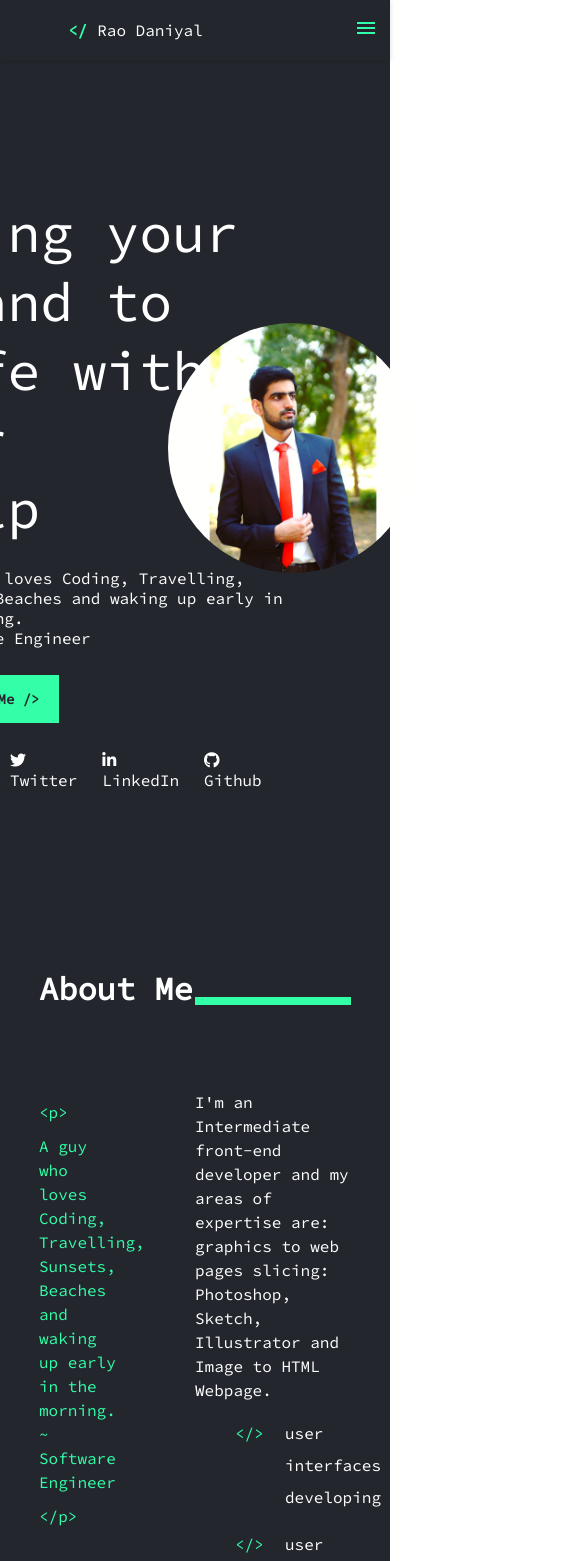
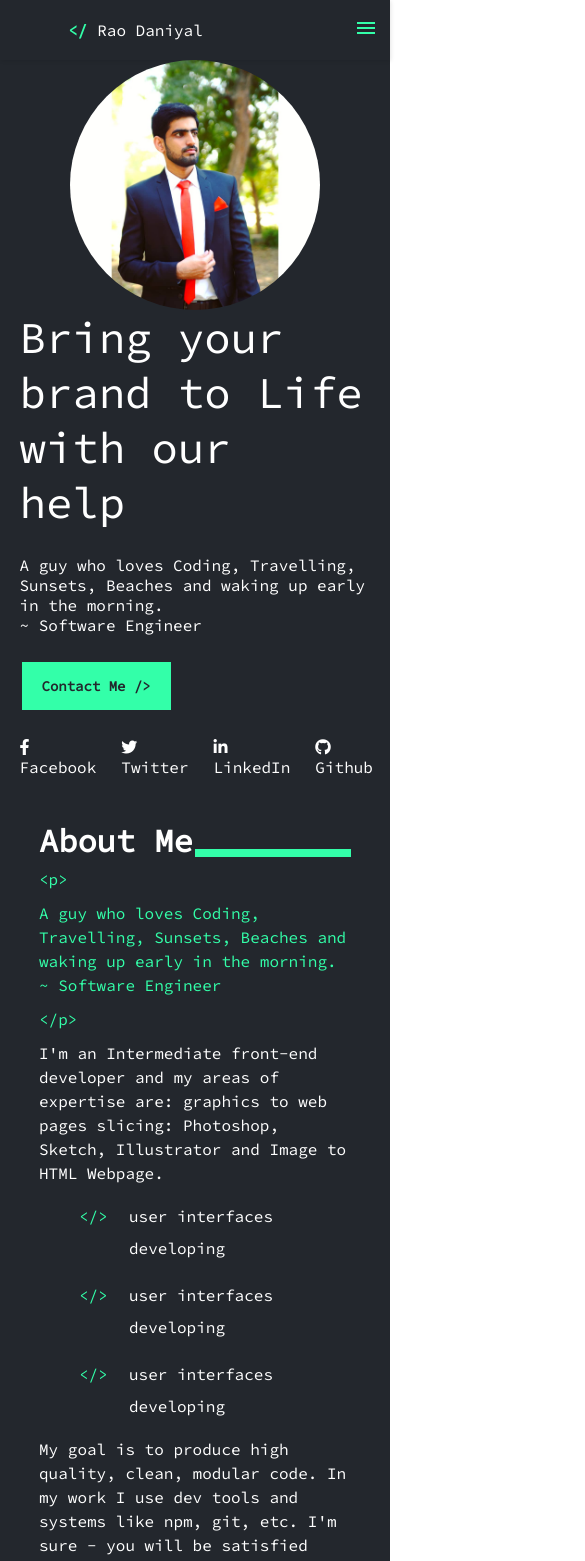
Before and after one commit to daniyalrajputt/developer-portfolio, a React (Create React App) app: page / in a window 390 px wide. Shown: the top 1561 px of the page, 585 px wide, since content can reach past the window. Built offline with nearby package versions, Linux system fonts and the light colour scheme.

Commit message:
responsiveness for device size 1024px

```diff
--- a/src/components/AboutMe/aboutme.js
+++ b/src/components/AboutMe/aboutme.js
@@ -1,6 +1,5 @@
 import React from 'react';
 import './aboutme.scss'
-import image from '../../assets/image.jpg'
 
 function AboutMe() {
     return (
--- a/src/components/AboutMe/aboutme.scss
+++ b/src/components/AboutMe/aboutme.scss
@@ -86,3 +86,29 @@
 
     }
 }
+
+
+@media (max-width: 1023px) {
+    .about-section{
+        height: 100%;
+        width: 100%;
+        padding-top: 30px;
+        .about-content{
+            width: 80%;
+            margin: 0 auto;
+            height: 70%;
+            display: flex;
+            flex-direction: column;
+            justify-content: flex-start;
+        .left-side{
+            width: 100%;
+            p{
+                width: 100%;
+            }
+        }
+        .right-side{
+            width: 100% !important;
+        }
+        }
+    }
+}
--- a/src/components/Education/index.js
+++ b/src/components/Education/index.js
@@ -3,14 +3,14 @@ import './index.scss'
 
 function Education() {
     return (
-        <div className="about-section">
+        <div className="edu-section">
             <div className="heading">
                 <div className="left-side"><h1>Education History</h1></div>
                 <div className="right-side">
                     <div className="line"></div>
                 </div>
             </div>
-            <div className="about-content">
+            <div className="edu-content">
                 <div className="right-side">
                     <div className="list-item">
                         <div>
--- a/src/components/Education/index.scss
+++ b/src/components/Education/index.scss
@@ -1,7 +1,7 @@
 @import "../../Theme/variables.scss";
 
 
-.about-section{
+.edu-section{
     background-color: $color-primary;
     height: 100vh;
     width: 100%;
@@ -14,6 +14,17 @@
         display: flex;
         height: 20%;
         align-items: flex-end;
+        .left-side{
+            width: 50%;
+            height: 50px;
+            display: flex;
+            align-items: flex-end;
+            h1{
+                color: $color-light;
+                margin: 0;
+                line-height: 1;
+            }
+        }
         .right-side{
             width: 50%;
             height: 50px;
@@ -27,7 +38,7 @@
             }
         }
     }
-    .about-content{
+    .edu-content{
         width: 80%;
         margin: 0 auto;
         height: 70%;
@@ -63,3 +74,18 @@
 
     }
 }
+
+
+
+@media (max-width: 1023px) {
+.edu-section{
+    height: 100%;
+    width: 100%;
+    .edu-content{
+        margin-top: 30px;
+        .right-side{
+            width: 100%;
+        }
+    }
+}
+}
--- a/src/components/Footer/footer.scss
+++ b/src/components/Footer/footer.scss
@@ -95,3 +95,28 @@
         }
     }
 }
+
+
+
+
+@media (max-width: 1023px) {
+    .footer{
+        flex-direction: column;
+        height: 60vh;
+        .left-side{
+            width: 100%;
+        }
+        .right-side{
+            // height: 200px;
+            &:before{
+                position: absolute;
+                content: '</>';
+                font-size: 50vh;
+                bottom: -90px;
+                font-weight: 900;
+                color: #ffffff;
+                opacity: 0.3;
+            }
+        }
+    }
+}
--- a/src/components/Header/header.scss
+++ b/src/components/Header/header.scss
@@ -90,3 +90,41 @@
         }
     }
 }
+
+
+
+
+
+@media (max-width: 1023px) {
+    .header{
+        flex-wrap: wrap-reverse;
+        height: 100%;
+        width: 100%;
+    .left-side{
+        width: 100%;
+        .content{
+            max-width: 90%;
+            max-height: 90%;
+            h1{
+                font-size: 44px;
+            }
+            p{
+                color: $color-light;
+                margin: 25px 0px
+            }
+            .contact-btn{
+                background-color: $color-secondary;
+                color: $color-primary;
+                border:     2px solid $color-primary;
+                font-weight: 600;
+                transition: ease-in .3s;
+                &:hover{
+                    background-color: $color-primary;
+                    color: $color-light;
+                    border: 2px solid $color-secondary;
+                }
+            }
+        }
+    }
+    }
+}
```
